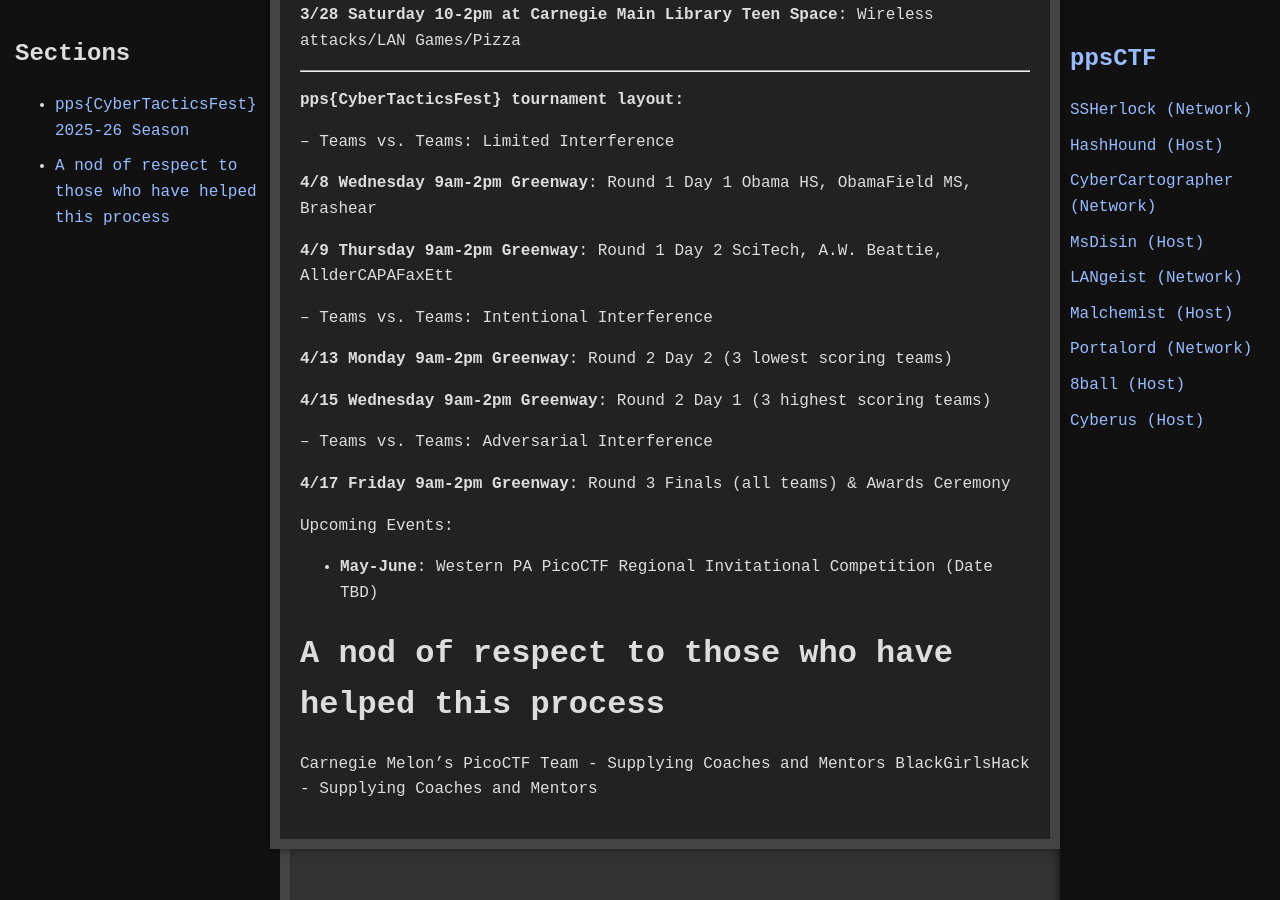
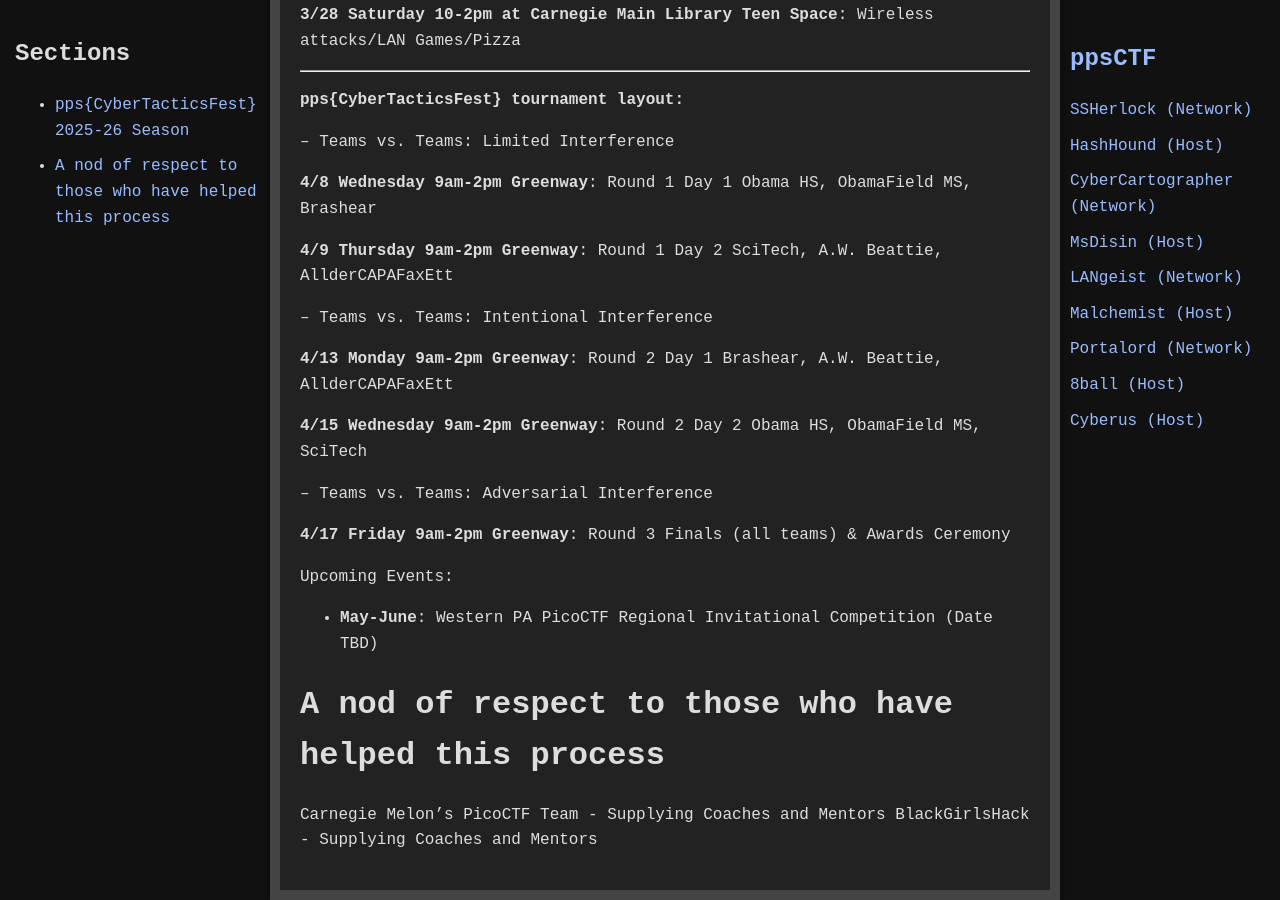
Before and after one commit to jboyce1/ppsCTF, a Jekyll site: the page built from index.md, in a window 1280 px wide and 900 px high, scrolled down 1312 px. Built offline with Jekyll 4.4.1, drawn with Linux system fonts in a browser that asks for light colours.

Commit message:
Update index.md

```diff
--- a/index.md
+++ b/index.md
@@ -73,9 +73,9 @@
 
 -- Teams vs. Teams: Intentional Interference
 
-**4/13 Monday 9am-2pm Greenway**: Round 2 Day 2  (3 lowest scoring teams)
+**4/13 Monday 9am-2pm Greenway**: Round 2 Day 1  Brashear, A.W. Beattie, AllderCAPAFaxEtt
 
-**4/15 Wednesday 9am-2pm Greenway**: Round 2 Day 1 (3 highest scoring teams)
+**4/15 Wednesday 9am-2pm Greenway**: Round 2 Day 2 Obama HS, ObamaField MS, SciTech
 
 
 -- Teams vs. Teams: Adversarial Interference
```
